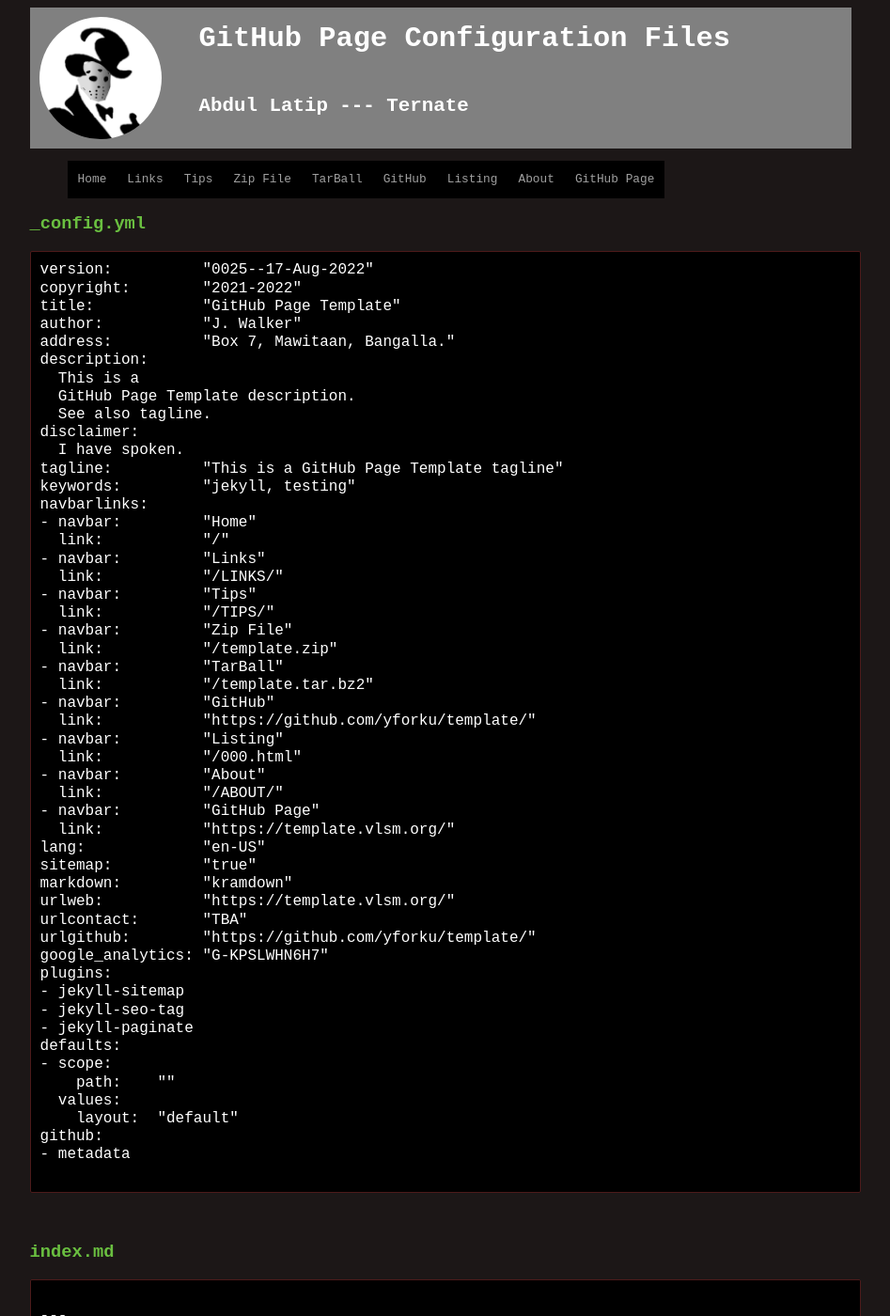
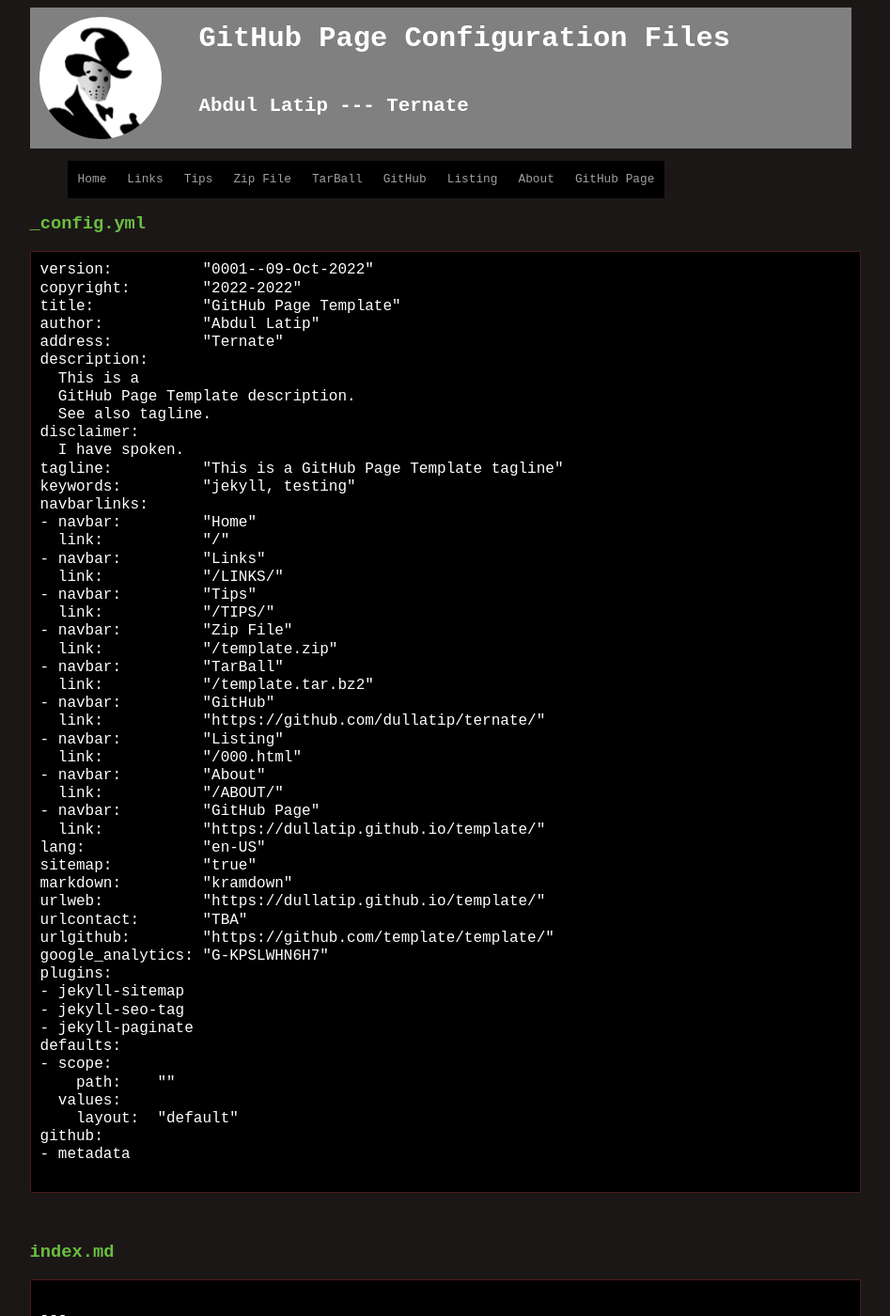
Before and after one commit to dullatip/ternate, a Jekyll site: the page built from 000.md, in a window 1280 px wide and 1400 px high. Shown: the whole window at 94% size, without its empty margins (166-1113 px from the left). Built offline with Jekyll 4.4.1, drawn with Linux system fonts in a browser that asks for light colours; some of the changed text lies outside the part shown.

Commit message:
modified:   000.md modified:   _config.yml new file:   template.tar.bz2 new file:   template.zip

````diff
--- a/000.md
+++ b/000.md
@@ -5,11 +5,11 @@ title:  "GitHub Page Configuration Files"
 ### _config.yml
 
 ```
-version:          "0025--17-Aug-2022"
-copyright:        "2021-2022"
+version:          "0001--09-Oct-2022"
+copyright:        "2022-2022"
 title:            "GitHub Page Template"
-author:           "J. Walker"
-address:          "Box 7, Mawitaan, Bangalla."
+author:           "Abdul Latip"
+address:          "Ternate"
 description:
   This is a
   GitHub Page Template description.
@@ -30,19 +30,19 @@ navbarlinks:
 - navbar:         "TarBall"
   link:           "/template.tar.bz2"
 - navbar:         "GitHub"
-  link:           "https://github.com/yforku/template/"
+  link:           "https://github.com/dullatip/ternate/"
 - navbar:         "Listing"
   link:           "/000.html"
 - navbar:         "About"
   link:           "/ABOUT/"
 - navbar:         "GitHub Page"
-  link:           "https://template.vlsm.org/"
+  link:           "https://dullatip.github.io/template/"
 lang:             "en-US"
 sitemap:          "true"
 markdown:         "kramdown"
-urlweb:           "https://template.vlsm.org/"
+urlweb:           "https://dullatip.github.io/template/"
 urlcontact:       "TBA"
-urlgithub:        "https://github.com/yforku/template/"
+urlgithub:        "https://github.com/template/template/"
 google_analytics: "G-KPSLWHN6H7"
 plugins:
 - jekyll-sitemap
@@ -189,10 +189,9 @@ Jelly chocolate jelly beans marzipan brownie bonbon muffin.
 ### Gemfile
 
 ```
-source "https://rubygems.org/"
+source 'https://rubygems.org'
 gem 'jekyll-sitemap'
-gem 'jekyll-seo-tag'
-gem 'jekyll-paginate'
+gem 'jekyll-theme-hacker'
 gem 'faraday-retry'
 gem 'webrick'
 gem 'github-pages', group: :jekyll_plugins
--- a/_config.yml
+++ b/_config.yml
@@ -1,4 +1,4 @@
-version:          "0000--09-Oct-2022"
+version:          "0001--09-Oct-2022"
 copyright:        "2022-2022"
 title:            "GitHub Page Template"
 author:           "Abdul Latip"
````
Also changed, not shown: 2 other files.
